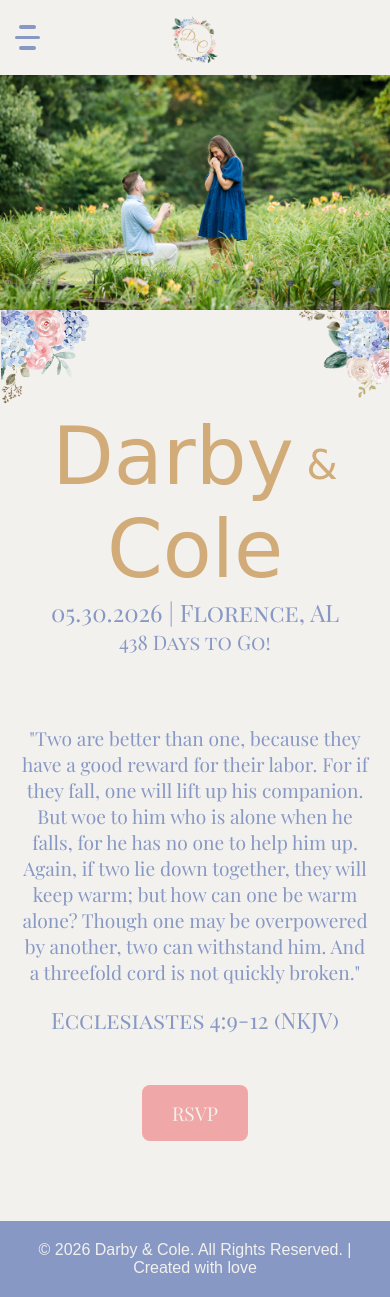
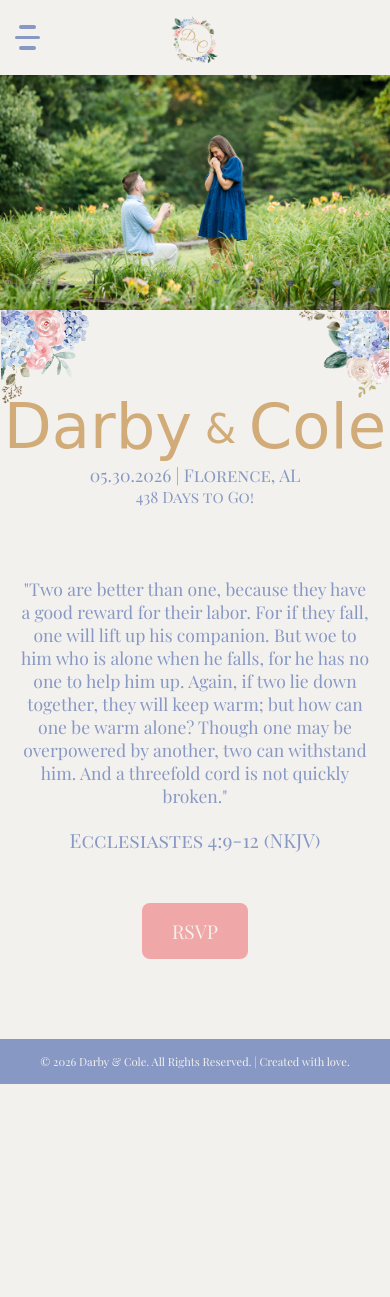
Before and after one commit to storefirmbeam/wedsite, a PHP site: page / in a window 390 px wide. After the commit the page ends 1084 px from the top, so only its background shows below. Run offline with PHP 8.4, Linux system fonts and the light colour scheme; some web fonts are replaced.

Commit message:
Enhance RSVP modal with new instructions and styling; improve layout and responsiveness across devices

```diff
--- a/index.html
+++ b/index.html
@@ -73,9 +73,10 @@
         <div class="modal-content">
             <span class="close">&times;</span>
             <h2>Enter Your Guest ID</h2>
+            <h3>It can be found on the RSVP Card.</h3>
             <form id="guestIDForm">
                 <input type="text" id="guestID" placeholder="Guest ID" required>
-                <button type="submit" id="verifyGuest">Submit</button>
+                <button type="submit" id="verifyGuest">Verify</button>
             </form>
             <p id="rsvpMessage"></p>
         </div>
@@ -102,7 +103,7 @@
         </div>
     </div>
     <footer>
-        <p>&copy; 2026 Darby & Cole. All Rights Reserved. | Created with love</p>
+        <p>&copy; 2026 Darby & Cole. All Rights Reserved. | Created with love.</p>
     </footer>
 </body>
 </html>
--- a/styles.css
+++ b/styles.css
@@ -5,11 +5,17 @@
     box-sizing: border-box;
 }
 
+html, body {
+    height: 100%; /* Ensure the body takes full height */
+}
+
 /* Body and basic layout */
 body {
     font-family: Arial, sans-serif;
     background-color: #f2f1ee;
     color: #333;
+    display: flex;
+    flex-direction: column;
 }
 
 /* Header Styling (with image) */
@@ -36,6 +42,9 @@ header h1 {
     font-family: 'Monsieur La Doulaise', cursive;
     font-size: 5rem;
     font-weight: 400;
+    white-space: nowrap; /* Prevent text from wrapping */
+    overflow: hidden; /* Hide overflow */
+    text-overflow: ellipsis; /* Add ellipsis for overflow text */
 }
 
 header h2 {
@@ -372,26 +418,26 @@ nav .logo {
 
     .header-text {
         text-align: center;
-        padding-top: 80px; /* Adjust padding */
+        padding-top: 60px; /* Adjust padding */
         margin-top: 20px; /* Add margin to avoid overlap with corner photos */
     }
 
     .header-text h1 {
         font-family: 'Monsieur La Doulaise', cursive;
-        font-size: 5rem;
+        font-size: clamp(1rem, 16vw, 5rem);
         font-weight: 400;
     }
 
     .header-text h2 {
         font-family: 'Playfair Display SC', serif;
-        font-size: 1.5rem;
+        font-size: clamp(0.5rem, 4.5vw, 1.5rem);
         font-weight: 400;
         color: #8898c4;
     }
 
     .header-text p {
         font-family: 'Playfair Display SC', serif;
-        font-size: 1.25rem;
+        font-size: clamp(0.5rem, 4vw, 1.25rem);
         font-weight: 400;
         color: #8898c4;
     }
@@ -417,6 +499,7 @@ main {
     padding: 40px 20px;
     background-color: #f2f1ee;
     margin-top: 20px;
+    flex: 1; /* Allow main content to take up available space */
 }
 
 section {
@@ -434,12 +517,17 @@ footer {
     background-color: #8898c4;
     color: #000;
     text-align: center;
-    padding: 20px;
+    padding: 15px;
+    width: 100%; /* Full width */
+    margin-top: auto; /* Push footer to the bottom */
 }
 
 footer p {
     margin: 0;
     color: #f2f1ee;
+    font-family: 'Playfair Display', serif;
+    font-weight: 300;
+    font-size: clamp(0.7rem, 2vw, 1rem);
 }
 
 /* Bible Verse Styling */
@@ -461,7 +549,7 @@ footer p {
 }
 
 .main-section .verse {
-    font-size: 1.2rem;
+    font-size: clamp(0.5rem, 4.5vw, 1.2rem);
     font-family: 'Playfair Display', serif;
     margin-top: 50px;
     max-width: 600px; /* Set a maximum width */
@@ -472,7 +560,7 @@ footer p {
 }
 
 .main-section .reference {
-    font-size: 1.4rem;
+    font-size: clamp(0.5rem, 5vw, 1.3rem);
     font-family: 'Playfair Display SC', serif;
     margin-top: 20px;
     max-width: 800px; /* Set a maximum width */
```
Also changed, not shown: other parts of styles.css (+104 -7 lines).
